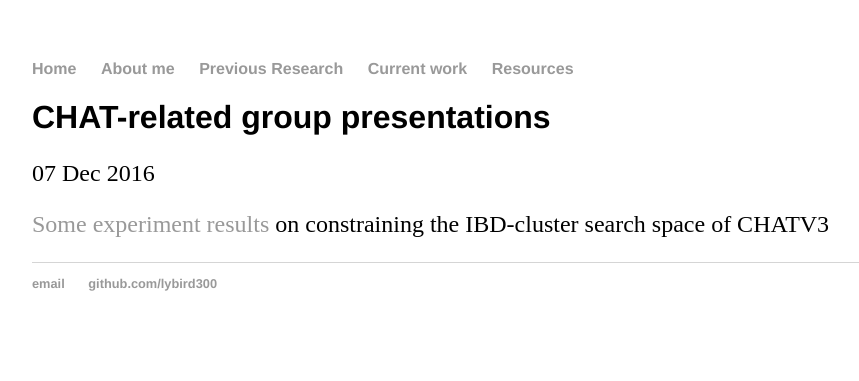
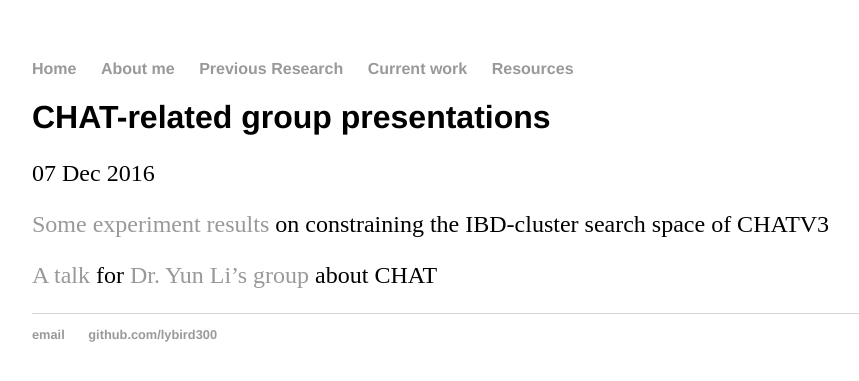
Before and after one commit to lybird300/lybird300.github.io, a Jekyll site: the page built from _posts/2016-12-07-CHATRelatedTalks.md, in a window 1280 px wide. Shown: the top 381 px of the page, without its empty margins (160-1019 px from the left). Built offline with Jekyll 4.4.1, drawn with Linux system fonts in a browser that asks for light colours.

Commit message:
Update 2016-12-07-CHATRelatedTalks.md

```diff
--- a/_posts/2016-12-07-CHATRelatedTalks.md
+++ b/_posts/2016-12-07-CHATRelatedTalks.md
@@ -4,3 +4,5 @@ title: "CHAT-related group presentations"
 date: 2016-12-07
 ---
 <a href="https://github.com/lybird300/lybird300.github.io/blob/master/YLin_Nov16_2016_CHAT.pdf">Some experiment results</a> on constraining the IBD-cluster search space of CHATV3
+
+<a href="">A talk</a> for <a href="http://www.unc.edu/~yunmli/">Dr. Yun Li's group</a> about CHAT
```
